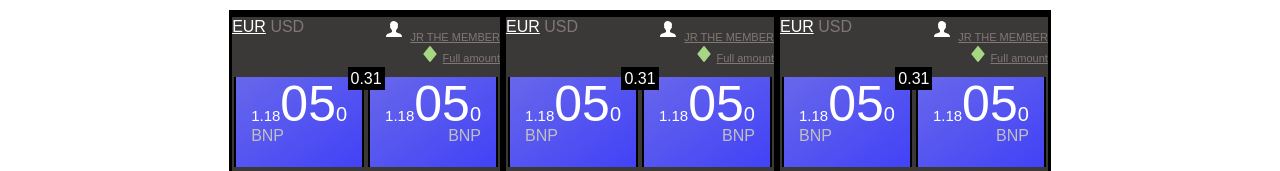
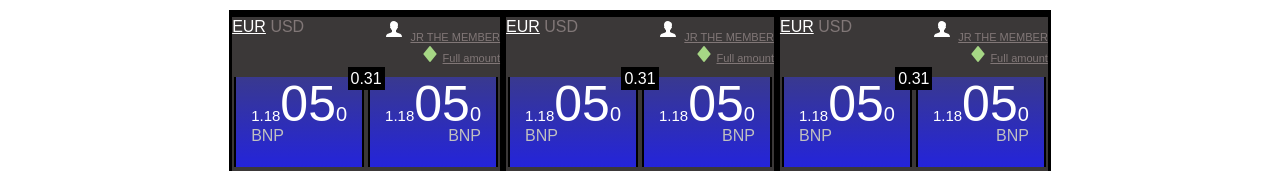
Before and after one commit to CodeChilli/codingExercise, a website: page index.html in a window 1280 px wide. Shown: the top 171 px of the page. Drawn offline with Linux system fonts and the light colour scheme.

Commit message:
checkpoint

```diff
--- a/css/ticker.css
+++ b/css/ticker.css
@@ -21,7 +21,7 @@
 }
 
 .item-box {
-    background-image: linear-gradient(to bottom right, rgb(103, 103, 235), rgb(66, 66, 247));
+   background: linear-gradient(rgb(57, 57, 143), rgb(36, 36, 218));
 }
 
 .mid-tick-container
```
